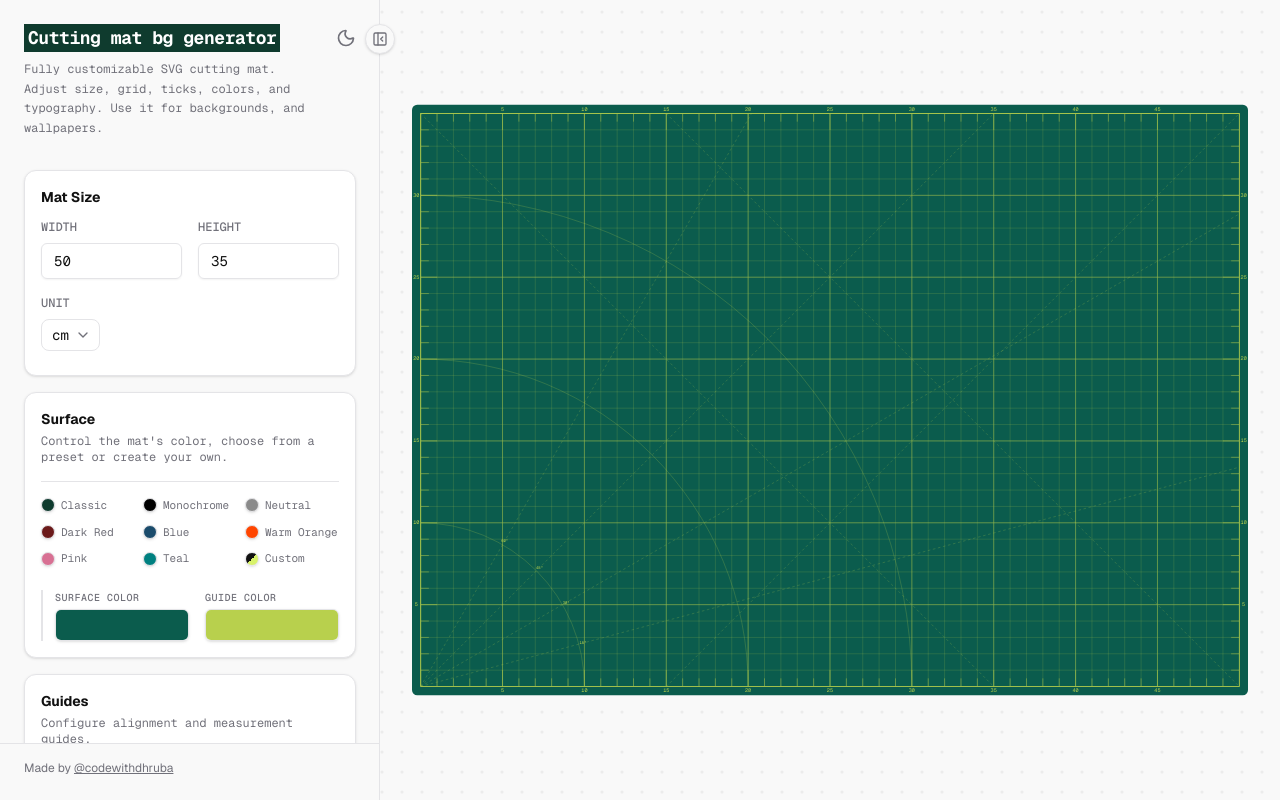
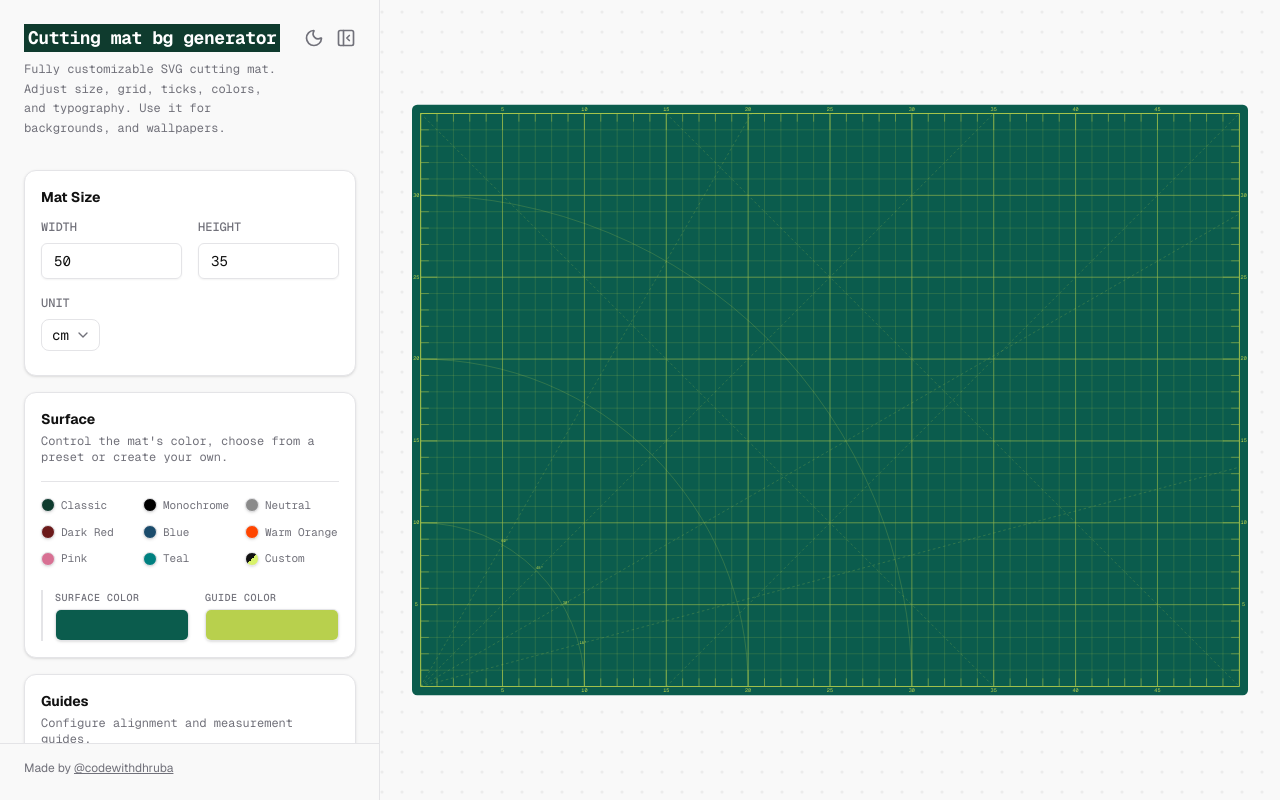
Before and after one commit to codewithdhruba01/Cutting_Mat, a Next.js app: page / in a window 1280 px wide. Built offline with nearby package versions, Linux system fonts and the light colour scheme.

Commit message:
Enhance SidebarHeader with theme toggle and collapse functionality; improve button accessibility

```diff
--- a/src/components/sidebar/Sidebar.tsx
+++ b/src/components/sidebar/Sidebar.tsx
@@ -21,7 +21,7 @@ function Card({ title, children, description }: { title: string, children: React
   );
 }
 
-export function SidebarHeader() {
+export function SidebarHeader({ onToggleCollapse }: { onToggleCollapse?: () => void }) {
   const [mounted, setMounted] = useState(false);
   const { theme, setTheme, resolvedTheme } = useTheme();
 
@@ -40,12 +40,24 @@ export function SidebarHeader() {
           Adjust size, grid, ticks, colors, and typography. Use it for backgrounds, and wallpapers.
         </p>
       </div>
-      <button
-        className="text-muted-foreground hover:text-foreground mt-1 ml-4"
-        onClick={() => setTheme(resolvedTheme === "dark" ? "light" : "dark")}
-      >
-        {mounted && resolvedTheme === "dark" ? <Sun className="h-5 w-5" /> : <Moon className="h-5 w-5" />}
-      </button>
+      <div className="flex items-center gap-3 mt-1 ml-4 shrink-0">
+        <button
+          className="text-muted-foreground hover:text-foreground transition-colors"
+          onClick={() => setTheme(resolvedTheme === "dark" ? "light" : "dark")}
+          title="Toggle Theme"
+        >
+          {mounted && resolvedTheme === "dark" ? <Sun className="h-5 w-5" /> : <Moon className="h-5 w-5" />}
+        </button>
+        {onToggleCollapse && (
+          <button
+            className="text-muted-foreground hover:text-foreground transition-colors"
+            onClick={onToggleCollapse}
+            title="Collapse Sidebar"
+          >
+            <PanelLeftClose className="h-5 w-5" />
+          </button>
+        )}
+      </div>
     </div>
   );
 }
@@ -91,7 +103,7 @@ export function Sidebar({ className }: { className?: string }) {
           <div className="flex-1 overflow-y-auto p-6 auto-hide-scrollbar">
 
             <div className="mb-8">
-              <SidebarHeader />
+              <SidebarHeader onToggleCollapse={() => setIsCollapsed(true)} />
             </div>
 
             <SidebarContent />
@@ -109,15 +121,15 @@ export function Sidebar({ className }: { className?: string }) {
       <div
         className={cn(
           "absolute top-6 z-50 transition-all duration-300",
-          isCollapsed ? "left-4" : "left-full -translate-x-1/2"
+          isCollapsed ? "left-6 opacity-100" : "left-0 opacity-0 pointer-events-none"
         )}
       >
         <button
-          onClick={() => setIsCollapsed(!isCollapsed)}
-          className="bg-background border rounded-full p-1.5 shadow-sm hover:bg-muted text-muted-foreground hover:text-foreground transition-colors flex items-center justify-center"
-          title={isCollapsed ? "Expand Sidebar" : "Collapse Sidebar"}
+          onClick={() => setIsCollapsed(false)}
+          className="bg-background border rounded-md p-2 shadow-sm hover:bg-muted text-muted-foreground hover:text-foreground transition-colors flex items-center justify-center"
+          title="Expand Sidebar"
         >
-          {isCollapsed ? <PanelLeftOpen className="w-4 h-4" /> : <PanelLeftClose className="w-4 h-4" />}
+          <PanelLeftOpen className="w-5 h-5" />
         </button>
       </div>
     </div>
```
